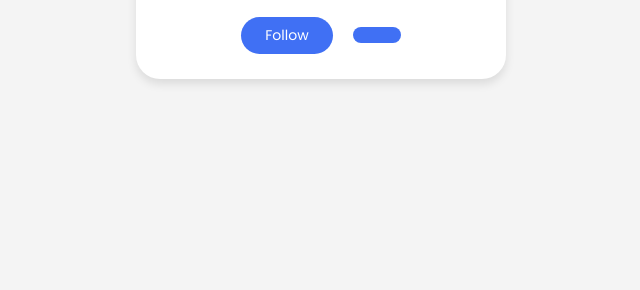
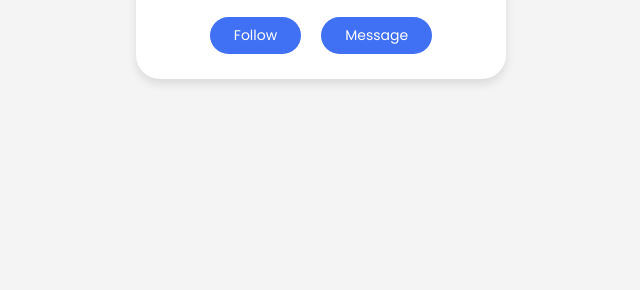
Before and after one commit to khusanovoffical/vezitka, a plain HTML site: page index.html in a window 1280 px wide. Shown: the part 510-800 px from the top of the page, without its empty margins (319-959 px from the left). Drawn offline with Linux system fonts and the light colour scheme.

Commit message:
Update index.html

```diff
--- a/index.html
+++ b/index.html
@@ -24,7 +24,7 @@
     </div>
     <div class="buttons">
       <button class="button">Follow</button>
-      <button class="button"></button>
+      <button class="button">Message</button>
     </div>
   </div>
 </body>
```
